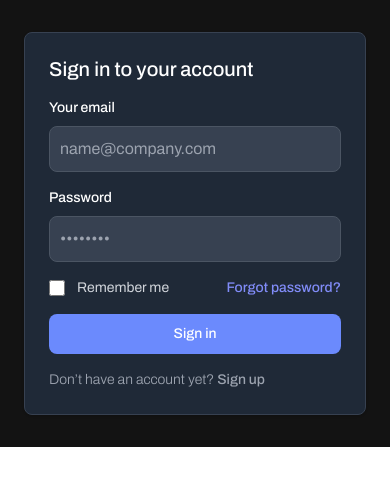
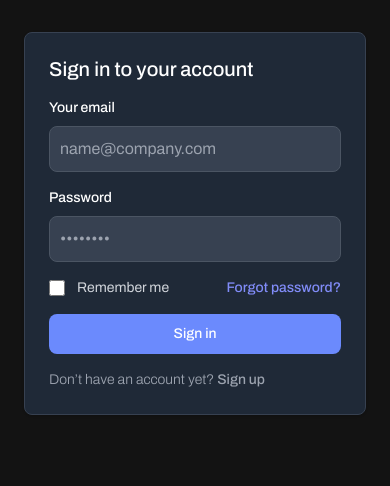
Before and after one commit to tanpreetjolly/simple-chat-app, a React (Vite) app in the folder frontend/: page /login in a window 390 px wide. Shown: the top 486 px of the page. Built offline with nearby package versions, Linux system fonts and the light colour scheme; no server answers.

Commit message:
remove md breakpoint from login screen

```diff
--- a/frontend/src/pages/Login.jsx
+++ b/frontend/src/pages/Login.jsx
@@ -48,7 +48,7 @@ const Login = () => {
     }
   };
   return (
-    <section className="bg-dark md:min-h-screen">
+    <section className="bg-dark min-h-screen">
       <div className="flex flex-col items-center justify-center px-6 py-8 mx-auto md:h-screen lg:py-0">
         <div className="w-full  rounded-lg shadow border md:mt-0 sm:max-w-md xl:p-0 bg-gray-800 border-gray-700">
           <div className="p-6 space-y-4 md:space-y-6 sm:p-8">
```
